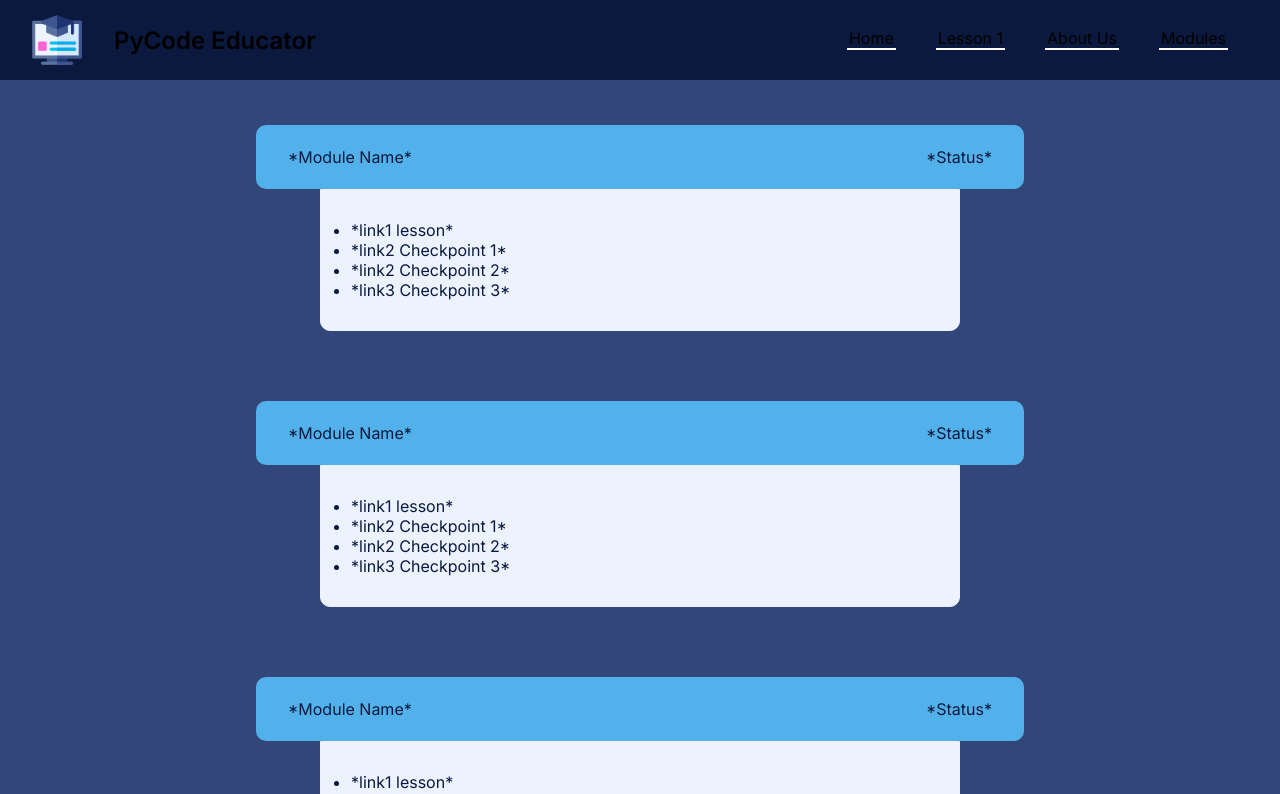
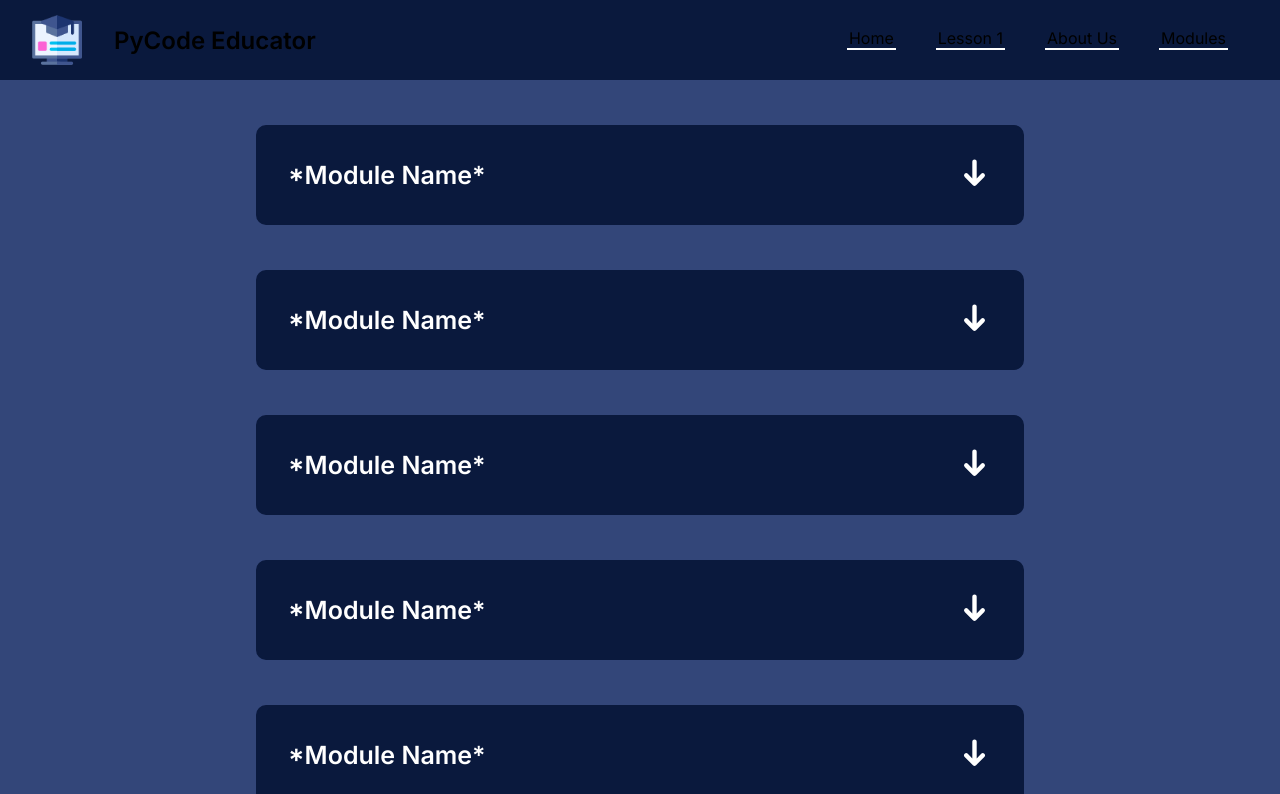
Before and after one commit to eglenn-dev/cse310-team-project, a Next.js app: page /modules in a window 1280 px wide. Shown: the top 794 px of the page. Built offline with nearby package versions, Linux system fonts and the light colour scheme.

Commit message:
Updated modules and about page

```diff
--- a/app/about/page.module.css
+++ b/app/about/page.module.css
@@ -1,10 +1,11 @@
 .main{
-  height: 800px;
+  height: 100%;
+  background-color: #334679;
 }
 
 .main h1{
   text-align: center;
-  padding-top: 100px;
+  padding-top: 50px;
   padding-bottom: 50px;
   font-size: 50px;
 }
@@ -13,12 +14,30 @@
   text-align: center;
   margin-left: 400px;
   margin-right: 400px;
+  padding-bottom: 50px;
   font-size: 25px;
 }
 
+.main li {
+  margin-left: 400px;
+  margin-right: 400px;
+  padding-bottom: 50px;
+  font-size: 25px;
+}
 .line{
   margin: 2em auto;
   border-bottom: 3px solid black;
   width: 100%;
   display: block;
 }
+
+.main h2{
+  text-align: center;
+  padding-top: 20px;
+  padding-bottom: 20px;
+  font-size: 30px;
+}
+
+.main line{
+  background-color: #334679;
+}
--- a/app/modules/ModuleCard.tsx
+++ b/app/modules/ModuleCard.tsx
@@ -1,21 +1,30 @@
 "use client";
 import styles from "./page.module.css";
+import React, { useState } from "react";
+import Image from "next/image";
 
 
 export default function ModuleCard() {
 
+    const [menuOpen, setMenuOpen] = useState(false);
 
     return (
         <div className={styles.main}>
-        <div className={styles.mainBar}>
+            <div onClick={(e) => {setMenuOpen(!menuOpen)}} className={styles.mainBar}>
                 <div className={styles.moduleName}>
                     *Module Name*
                 </div>
                 <div className={styles.status}>
-                *Status*
+                    <Image
+                        className={`${styles.arrow} ${menuOpen ? (styles.nothing) : styles.rotate}`}
+                        src="/arrow.svg"
+                        height={35}
+                        width={35}
+                        alt="Arrow image"
+                    />
                 </div>
             </div>
-        <div className={styles.dropDown}>
+            <div className={menuOpen ? (styles.dropDown) : (styles.hidden)}>
                 <ul>
                     <li>
                         *link1 lesson*
--- a/app/modules/page.module.css
+++ b/app/modules/page.module.css
@@ -3,15 +3,16 @@
     justify-content: space-between;
     align-items: center;
     width: 60%;
-    height: 30px;
+    height: 100px;
     padding: 30px;
-    border: 2px solid #52B1EA;
+    border: 2px solid #0a193d;
     box-sizing: border-box;
     margin: auto;
     border-radius: 10px;
-    margin-top: 25px;
-    background-color: #52B1EA;
-    color: #0a193d;
+    background-color: #0a193d;
+    color: #fff;
+    font-weight: 600;
+    font-size: 25px;
 }
 
 .dropDown{
@@ -26,9 +27,27 @@
     margin-bottom: 25px;
     background-color: #ECF3FF;
     color: #0a193d;
+    font-size: 20px;
+    font-weight: 600;
 }
 
 .main, .page{
     background-color: #334679;
     padding: 10px 0;
 }
+
+.main{
+margin: 25px auto;
+}
+
+.hidden {
+    display: none;
+}
+
+.arrow {
+    user-select: none;
+}
+
+.rotate {
+    transform: rotate(180deg);
+}
```
Also changed, not shown: app/about/page.tsx (+33 -1 lines), public/arrow.svg (added). Lines whose indentation alone changed are shown as unchanged.
